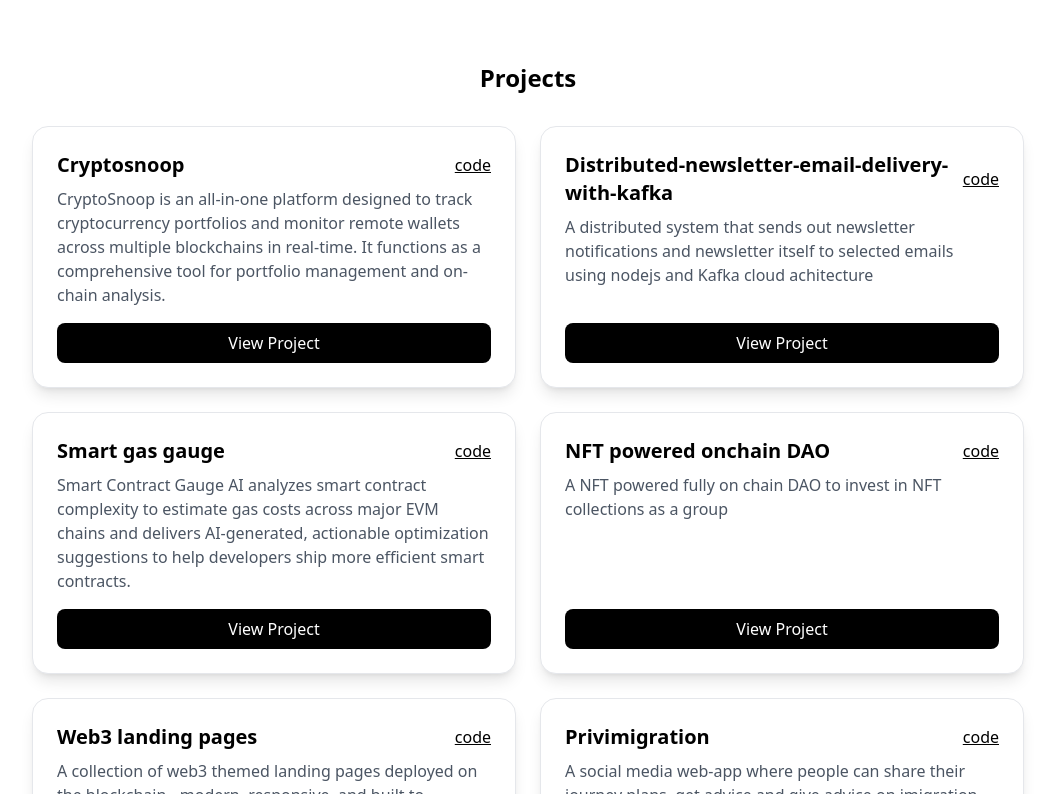
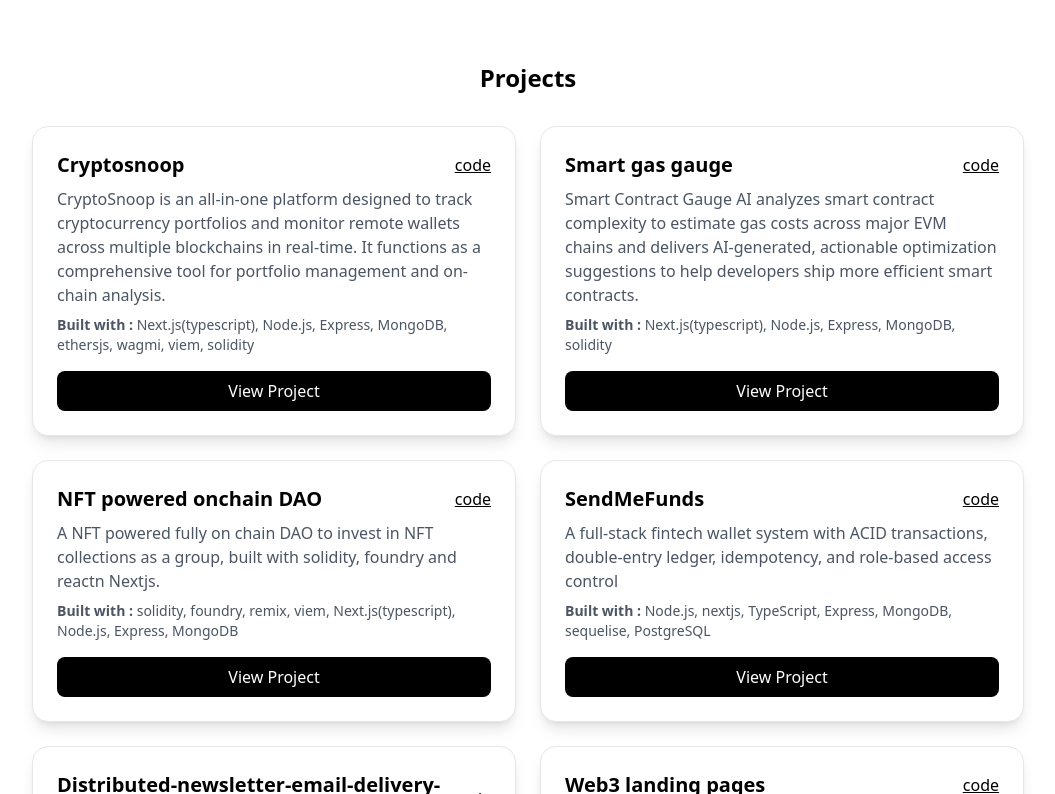
Before and after one commit to shola-devv/PORTFOLIO, a React (Create React App) app: page /About in a window 1280 px wide. Shown: the part 626-1420 px from the top of the page, without its empty margins (112-1167 px from the left). Built offline with nearby package versions, Linux system fonts and the light colour scheme.

Commit message:
added new projects

```diff
--- a/src/pages/About.jsx
+++ b/src/pages/About.jsx
@@ -29,42 +29,58 @@
 name: "Cryptosnoop",
 desc: "CryptoSnoop is an all-in-one platform designed to track cryptocurrency portfolios and monitor remote wallets across multiple blockchains in real-time. It functions as a comprehensive tool for portfolio management and on-chain analysis.",
 link: "https://cryptosnoop.app",
-code: "https://github.com/shola-devv/cryptoSnoop"
+code: "https://github.com/shola-devv/cryptoSnoop",
+stack: [ "Next.js(typescript)", "Node.js", "Express", "MongoDB", "ethersjs", "wagmi", "viem", "solidity"],
 },
+
+{
+name: "Smart gas gauge ",
+desc: "Smart Contract Gauge AI analyzes smart contract complexity to estimate gas costs across major EVM chains and delivers AI-generated, actionable optimization suggestions to help developers ship more efficient smart contracts.",
+link: "https://github.com/shola-devv/SmartContractsGauge-AI",
+code:"https://github.com/shola-devv/SmartContractsGauge-AI",
+stack: ["Next.js(typescript)", "Node.js", "Express", "MongoDB", "solidity"]
+},
+
+{
+name: "NFT powered onchain DAO ",
+desc: "A NFT powered fully on chain DAO to invest in NFT collections as a group, built with solidity, foundry and reactn Nextjs. ",
+link: "https://github.com/shola-devv/NFT-powered-onchain-DAO-",
+code:"https://github.com/shola-devv/NFT-powered-onchain-DAO-",
+stack: ["solidity", "foundry", "remix", "viem", "Next.js(typescript)", "Node.js", "Express", "MongoDB" ]
+},
+
+{
+name: "SendMeFunds",
+desc: "A full-stack fintech wallet system with ACID transactions, double-entry ledger, idempotency, and role-based access control",
+link: "https://github.com/shola-devv/sendMeFunds-Frontend.git",
+code: "https://github.com/shola-devv/SendMeFunds-Fintech-model-.git",
+stack: ["Node.js", "nextjs", "TypeScript", "Express", "MongoDB", "sequelise", "PostgreSQL"]
+},
+
 
 {
 name: "Distributed-newsletter-email-delivery-with-kafka",
 desc: "A distributed system that sends out newsletter notifications and newsletter itself to selected emails using nodejs and Kafka cloud achitecture",
 link: "https://github.com/shola-devv/Distributed-newsletter-email-delivery-with-kafka",
 code: "https://github.com/shola-devv/Distributed-newsletter-email-delivery-with-kafka",
+stack: ["Node.js", "Kafka",  "Express", "MongoDB", "docker",]
 },
 
-{
-name: "Smart gas gauge ",
-desc: "Smart Contract Gauge AI analyzes smart contract complexity to estimate gas costs across major EVM chains and delivers AI-generated, actionable optimization suggestions to help developers ship more efficient smart contracts.",
-link: "https://github.com/shola-devv/SmartContractsGauge-AI",
-code:"https://github.com/shola-devv/SmartContractsGauge-AI"
-},
-
-{
-name: "NFT powered onchain DAO ",
-desc: "A NFT powered fully on chain DAO to invest in NFT collections as a group",
-link: "https://github.com/shola-devv/NFT-powered-onchain-DAO-",
-code:"https://github.com/shola-devv/NFT-powered-onchain-DAO-"
-},
 
 {
 name: "Web3 landing pages",
 desc: "A collection of web3 themed landing pages deployed on the blockchain - modern, responsive, and built to showcase decentralized aps, Nft projects and blockchain startups ",
 link: "https://web3-landing-pages-nkshxuosn-emmanuel-s-projects-5c6a2d82.vercel.app/",
-code:"https://github.com/shola-devv/Web3LandingPages"
+code:"https://github.com/shola-devv/Web3LandingPages",
+stack: ["Next.js(typescript)", "Node.js", "Express", "MongoDB", "solidity", "viem", "ethers"]
 },
 //add cryptosnoop, landing pages, Nft with a whitelist, j2m3(change wheen you make a new one)
 {
 name: "Privimigration",
 desc: "A social media web-app where people can share their journey plans, get advice and give advice on imigration",
 link: "https://privimigration.vercel.app",
-code:"https://github.com/shola-devv/PRIVIMIGRATION"
+code:"https://github.com/shola-devv/PRIVIMIGRATION",
+stack: ["Next.js(javascript)", "Node.js",  ]
 },
 ];
 
@@ -135,12 +151,22 @@
 
             <p className="text-gray-600 mt-2">{project.desc}</p>
           </div>
+
+           <div>
+            <p className="text-sm text-gray-600 mt-2">
+              <span className="font-bold">Built with :</span> {project.stack.join(", ")}
+            </p>
+          </div>
+
           <a
             href={project.link}
             className="mt-4 inline-block text-center bg-black text-white px-4 py-2 rounded-lg hover:bg-black-700 transition"
           >
             View Project
           </a>
+
+
+
         </div>
       ))}
 
--- a/src/pages/Home.jsx
+++ b/src/pages/Home.jsx
@@ -1,12 +1,12 @@
 import React from 'react';
-import { FaGithub, FaEnvelope, FaUser } from 'react-icons/fa';
+import { FaGithub, FaEnvelope, FaUser, FaMediumM } from 'react-icons/fa';
 import { FaXTwitter } from "react-icons/fa6";
 import { useNavigate } from "react-router-dom"
 
 const App = () => {
 
    const myUsername = "0xfemmanuel"  // without @ ... "https://x.com/0xfeMMANUEL" ['◽ Smart contracts development - solidity', '◽   Fullstack web3 development - MERN', '◽ Smart contracts auditing']
-   const roles = ['◽ builds fullstack web3 apps -MERN', '◽ writes and audits smart contracts -Solidity', '◽ writes about tech too ']
+   const roles = ['◽ builds fullstack web3 apps -MERN', '◽ writes and audits smart contracts -Solidity', '◽ writes about tech ']
 const navigate = useNavigate();
 const buzzClick = () => {
    if(navigator.vibrate) {
@@ -55,35 +55,43 @@
 </div>
 
 
-        {/* Button Section */}
-        <div className="flex flex-col space-y-4 mb-8 max-w-xs sm:max-w-md lg:max-w-lg xl:max-w-xl">
-          <a href="https://github.com/shola-devv" target="_blank" rel="noopener noreferrer">
-            <button onClick={()=>{buzzClick();}} className="px-6 py-2 flex text-white rounded-full font-semibold bg-gradient-to-b from-blue-300/80 to-blue-600 shadow-[0_10px_15px_-2px_rgba(0,0,0,0.4)] active:translate-y-1 active:shadow-none hover:brightness-95 overflow-hidden">
+      <div className="flex flex-col items-center space-y-4 mb-8 max-w-xs sm:max-w-md lg:max-w-lg xl:max-w-xl">
+
+  <button
+    onClick={()=> {navigate("/About"); buzzClick();}}
+    className="w-full px-6 py-2 flex justify-center items-center text-white rounded-full font-semibold bg-gradient-to-b from-blue-300/80 to-blue-600 shadow-[0_10px_15px_-2px_rgba(0,0,0,0.4)] active:translate-y-1 active:shadow-none hover:brightness-95 overflow-hidden"
+  >
+    Aboutme
+    <FaUser className="ml-2 text-2xl text-gray-200 hover:text-white transition duration-300" />
+  </button>
+
+  <a href="https://github.com/shola-devv" target="_blank" rel="noopener noreferrer" className="w-full">
+    <button className="w-full px-6 py-2 flex justify-center items-center text-white rounded-full font-semibold bg-gradient-to-b from-blue-300/80 to-blue-600 shadow-[0_10px_15px_-2px_rgba(0,0,0,0.4)] active:translate-y-1 active:shadow-none hover:brightness-95 overflow-hidden">
       Github
       <FaGithub className="ml-2 text-2xl text-gray-200 hover:text-white transition duration-300" />
     </button>
   </a>
 
-          <a href={`https://twitter.com/intent/follow?screen_name=${myUsername}`} target="_blank" rel="noopener noreferrer">
-            <button onClick={()=>{buzzClick();}} className="px-6 py-2 flex text-white rounded-full font-semibold bg-gradient-to-b from-blue-300/80 to-blue-600 shadow-[0_10px_15px_-2px_rgba(0,0,0,0.4)] active:translate-y-1 active:shadow-none hover:brightness-95 overflow-hidden">
+  <a href={`https://twitter.com/intent/follow?screen_name=${myUsername}`} target="_blank" rel="noopener noreferrer" className="w-full">
+    <button className="w-full px-6 py-2 flex justify-center items-center text-white rounded-full font-semibold bg-gradient-to-b from-blue-300/80 to-blue-600 shadow-[0_10px_15px_-2px_rgba(0,0,0,0.4)] active:translate-y-1 active:shadow-none hover:brightness-95 overflow-hidden">
       X
-              <FaXTwitter className="text-2xl ml-6 text-gray-200 hover:text-white transition duration-300" />
-
+      <FaXTwitter className="ml-2 text-2xl text-gray-200 hover:text-white transition duration-300" />
     </button>
   </a>
 
-          <a href="mailto:creekemmanuelf@gmail.com">
-            <button onClick={()=>{buzzClick();}} className="px-6 py-2 flex text-white rounded-full font-semibold bg-gradient-to-b from-blue-300/80 to-blue-600 shadow-[0_10px_15px_-2px_rgba(0,0,0,0.4)] active:translate-y-1 active:shadow-none hover:brightness-95 overflow-hidden">
+  <a href="mailto:creekemmanuelf@gmail.com" className="w-full">
+    <button className="w-full px-6 py-2 flex justify-center items-center text-white rounded-full font-semibold bg-gradient-to-b from-blue-300/80 to-blue-600 shadow-[0_10px_15px_-2px_rgba(0,0,0,0.4)] active:translate-y-1 active:shadow-none hover:brightness-95 overflow-hidden">
       Email
-            <FaEnvelope className="text-2xl ml-6 text-gray-200 hover:text-white transition duration-300" />
+      <FaEnvelope className="ml-2 text-2xl text-gray-200 hover:text-white transition duration-300" />
     </button>
   </a>
 
-
-            <button onClick={()=> {navigate("/About"); buzzClick();}} className="px-6 py-2 flex text-white rounded-full font-semibold bg-gradient-to-b from-blue-300/80 to-blue-600 shadow-[0_10px_15px_-2px_rgba(0,0,0,0.4)] active:translate-y-1 active:shadow-none hover:brightness-95 overflow-hidden">
-              Aboutme
-              <FaUser className="ml-2 text-2xl text-gray-200 hover:text-white transition duration-300" />
+  <a href="https://medium.com/@olusholaemmanuelfayinminu" target="_blank" rel="noopener noreferrer" className="w-full">
+    <button className="w-full px-6 py-2 flex justify-center items-center text-white rounded-full font-semibold bg-gradient-to-b from-blue-300/80 to-blue-600 shadow-[0_10px_15px_-2px_rgba(0,0,0,0.4)] active:translate-y-1 active:shadow-none hover:brightness-95 overflow-hidden">
+      Medium
+      <FaMediumM className="ml-2 text-2xl text-gray-200 hover:text-white transition duration-300" />
     </button>
+  </a>
 
 </div>
 
```
Lines whose indentation alone changed are shown as unchanged.
